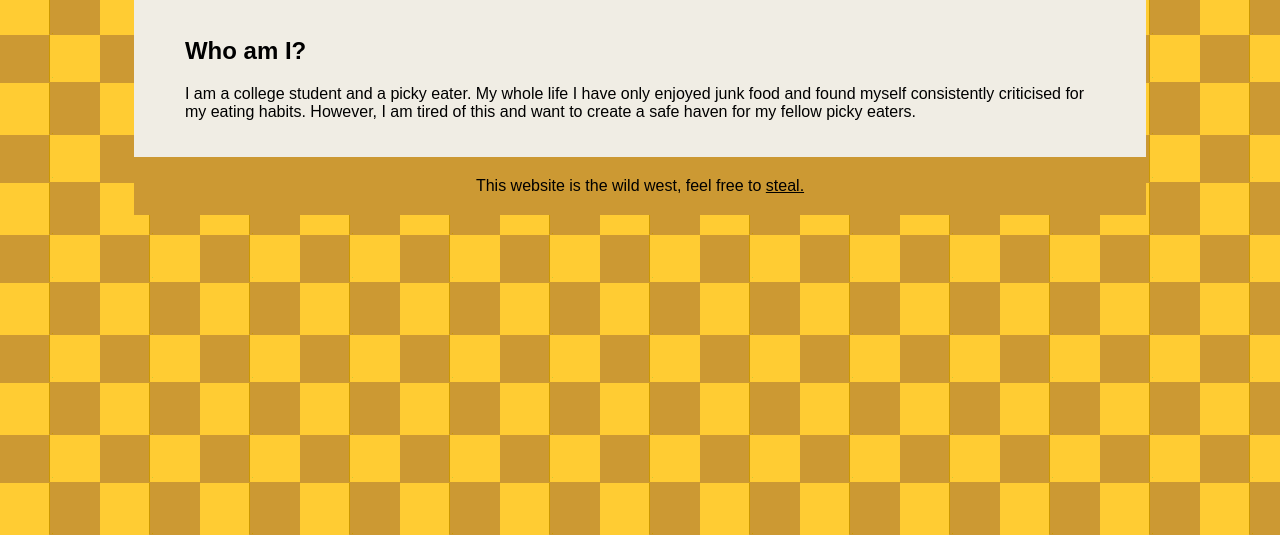
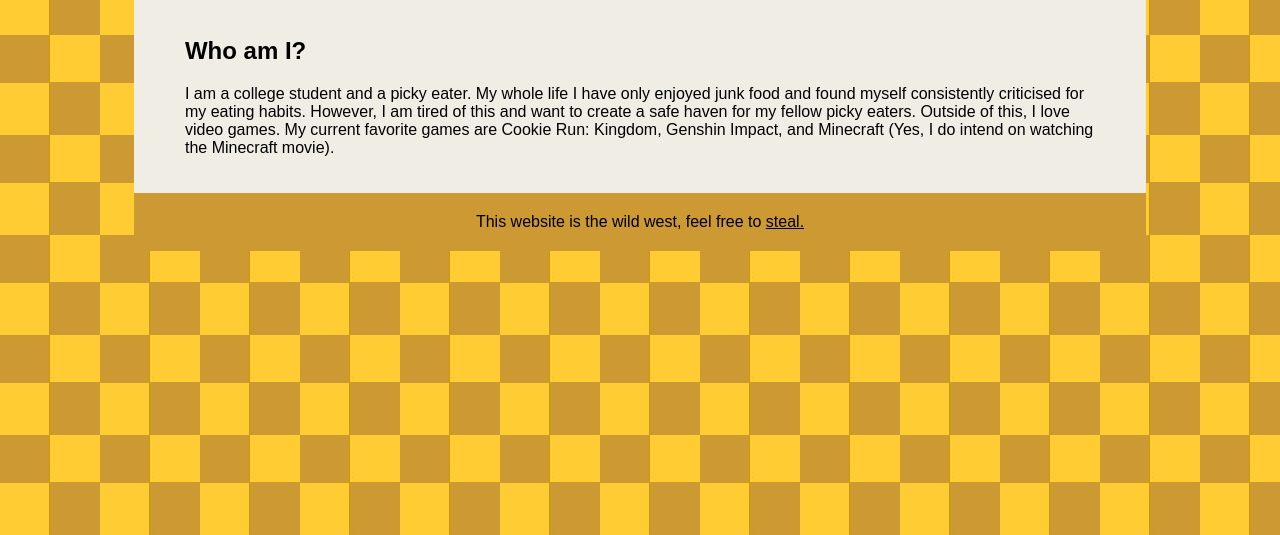
Before and after one commit to APBosma/PickyParticularsBlog, a plain HTML site: page about.html in a window 1280 px wide. Shown: the part 265-800 px from the top of the page. Drawn offline with Linux system fonts and the light colour scheme.

Commit message:
Update about.html

```diff
--- a/about.html
+++ b/about.html
@@ -23,7 +23,8 @@
                     <p>
                     I am a college student and a picky eater. My whole life I have only enjoyed junk food and found myself consistently
                     criticised for my eating habits. However, I am tired of this and want to create a safe haven for my fellow picky
-                    eaters.
+                    eaters. Outside of this, I love video games. My current favorite games are Cookie Run: Kingdom, Genshin Impact, and
+                    Minecraft (Yes, I do intend on watching the Minecraft movie).
                     </p>
                 </main>
 
```
